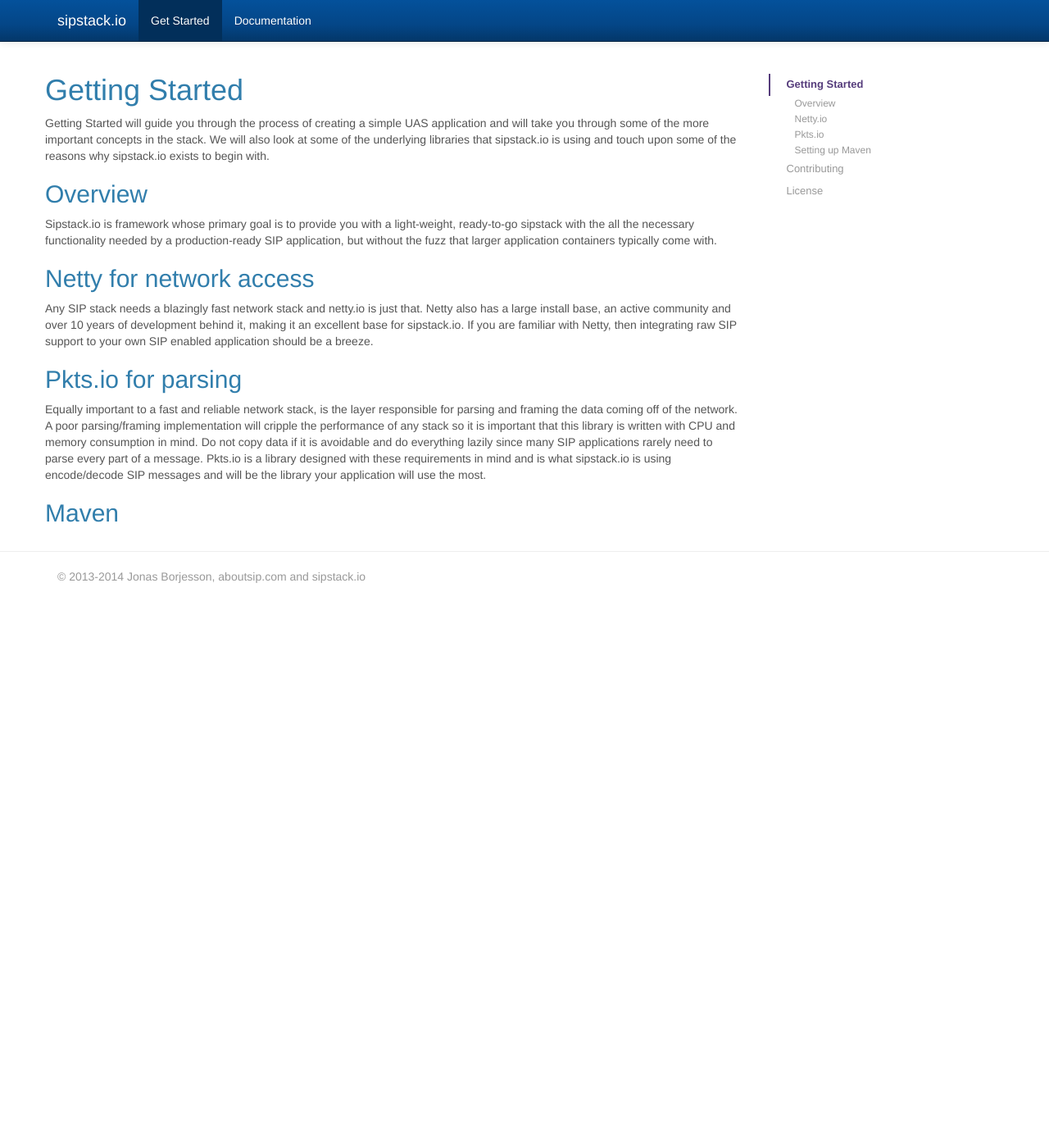
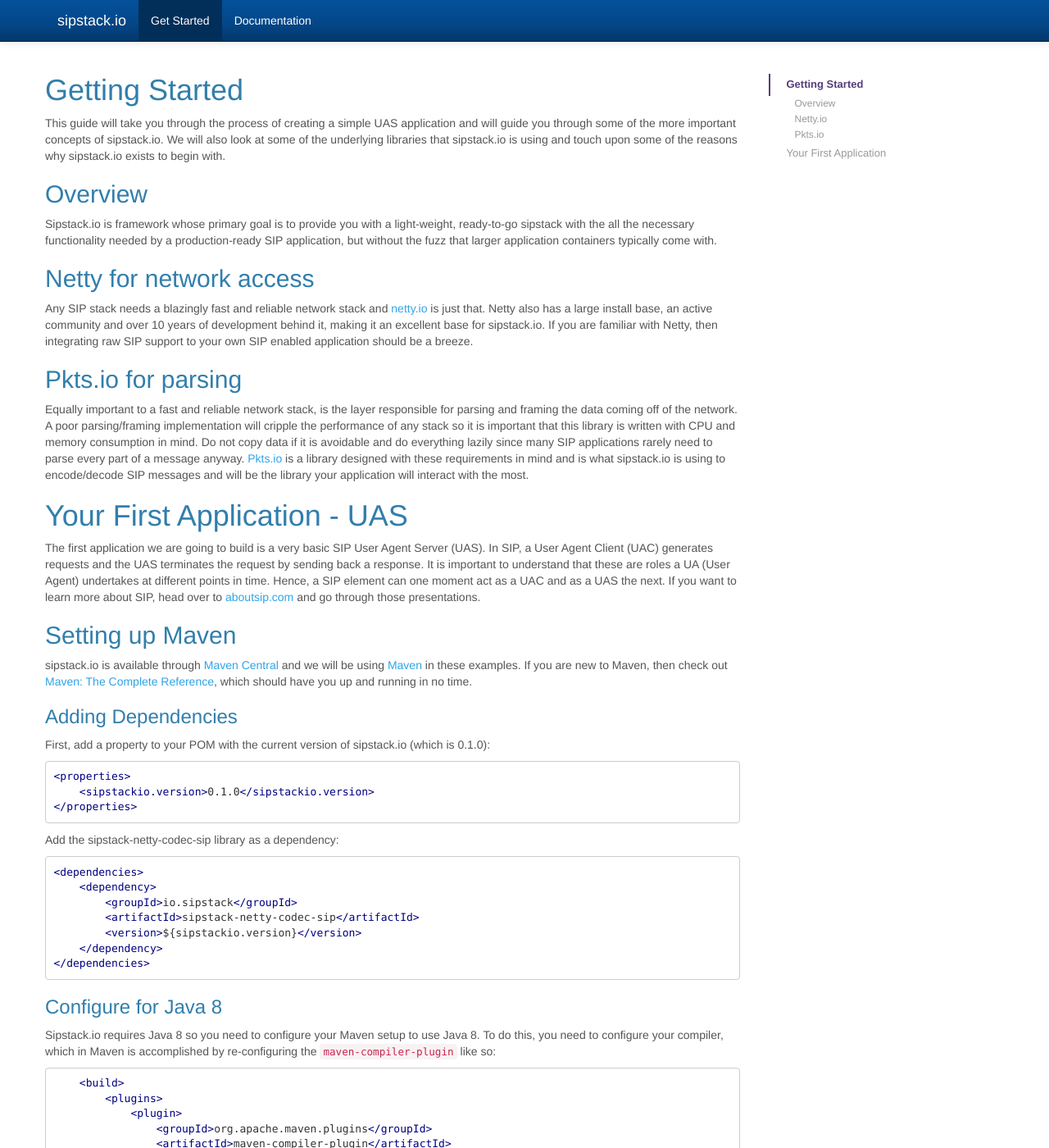
Before and after one commit to aboutsip/sipstack, a Jekyll site: the page built from getstarted.md, in a window 1280 px wide and 1400 px high. Shown: the whole window at 82% size. Built offline with Jekyll 4.4.1, drawn with Linux system fonts in a browser that asks for light colours; Markdown is read by kramdown in place of the engine named in the settings; some of the changed text lies outside the part shown.

Commit message:
half of the get started guide ready

````diff
--- a/_config.yaml
+++ b/_config.yaml
@@ -5,6 +5,7 @@
 author: Jonas Borjesson
 email: jonas@aboutsip.com
 title: sipstack.io
+sipstackio_version: 0.1.0
 
 url: "http://localhost:4000"
 
--- a/_includes/getstarted.html
+++ b/_includes/getstarted.html
@@ -8,21 +8,18 @@
                   <li><a href="#getting-started-overview">Overview</a></li>
                   <li><a href="#getting-started-netty">Netty.io</a></li>
                   <li><a href="#getting-started-pkts">Pkts.io</a></li>
-                  <li><a href="#getting-maven">Setting up Maven</a></li>
               </ul>
          </li>
          <li >
-              <a href="#contributing">Contributing</a>
+              <a href="#app-intro">Your First Application</a>
               <ul class="nav">
-                  <li><a href="#contributing-build-it">Build It</a></li>
-                  <li><a href="#contributing-ide">Using an IDE</a></li>
-                  <li><a href="#contributing-start-coding">Start Coding</a></li>
-                  <li><a href="#contributing-code-principals">Code Principals</a></li>
-                  <li><a href="#contributing-style-guide">Style Guide</a></li>
+                  <li><a href="#app-maven">Maven</a></li>
+                  <li><a href="#app-build-it">Build It</a></li>
+                  <li><a href="#app-ide">Using an IDE</a></li>
+                  <li><a href="#app-start-coding">Start Coding</a></li>
+                  <li><a href="#app-code-principals">Code Principals</a></li>
+                  <li><a href="#app-style-guide">Style Guide</a></li>
               </ul>
-         </li>
-         <li >
-              <a href="#license">License</a>
          </li>
       </ul>
    </div>
--- a/getstarted.md
+++ b/getstarted.md
@@ -3,12 +3,11 @@
 layout: info
 menu: getstarted.html
 active_element: getstarted
-sipstackio_version: 0.1.0
 ---
 
 <h1 id="getting-started">Getting Started</h1>
 
-Getting Started will guide you through the process of creating a simple UAS application and will take you through some of the more important concepts in the stack. We will also look at some of the underlying libraries that sipstack.io is using and touch upon some of the reasons why sipstack.io exists to begin with.
+This guide will take you through the process of creating a simple UAS application and will guide you through some of the more important concepts of sipstack.io. We will also look at some of the underlying libraries that sipstack.io is using and touch upon some of the reasons why sipstack.io exists to begin with.
 
 <h2 id="getting-started-overview">Overview</h2>
 
@@ -16,10 +15,69 @@
 
 <h2 id="getting-started-netty">Netty for network access</h2>
 
-Any SIP stack needs a blazingly fast network stack and netty.io is just that. Netty also has a large install base, an active community and over 10 years of development behind it, making it an excellent base for sipstack.io. If you are familiar with Netty, then integrating raw SIP support to your own SIP enabled application should be a breeze.
+Any SIP stack needs a blazingly fast and reliable network stack and [netty.io](http://www.netty.io) is just that. Netty also has a large install base, an active community and over 10 years of development behind it, making it an excellent base for sipstack.io. If you are familiar with Netty, then integrating raw SIP support to your own SIP enabled application should be a breeze.
 
 <h2 id="getting-started-pkts">Pkts.io for parsing</h2>
 
-Equally important to a fast and reliable network stack, is the layer responsible for parsing and framing the data coming off of the network. A poor parsing/framing implementation will cripple the performance of any stack so it is important that this library is written with CPU and memory consumption in mind. Do not copy data if it is avoidable and do everything lazily since many SIP applications rarely need to parse every part of a message. Pkts.io is a library designed with these requirements in mind and is what sipstack.io is using encode/decode SIP messages and will be the library your application will use the most.
+Equally important to a fast and reliable network stack, is the layer responsible for parsing and framing the data coming off of the network. A poor parsing/framing implementation will cripple the performance of any stack so it is important that this library is written with CPU and memory consumption in mind. Do not copy data if it is avoidable and do everything lazily since many SIP applications rarely need to parse every part of a message anyway. [Pkts.io](http://www.pkts.io) is a library designed with these requirements in mind and is what sipstack.io is using to encode/decode SIP messages and will be the library your application will interact with the most.
 
-<h2 id="getting-started-maven">Maven</h2>
+<h1 id="app-intro">Your First Application - UAS</h1>
+
+The first application we are going to build is a very basic SIP User Agent Server (UAS). In SIP, a User Agent Client (UAC) generates requests and the UAS terminates the request by sending back a response. It is important to understand that these are roles a UA (User Agent) undertakes at different points in time. Hence, a SIP element can one moment act as a UAC and as a UAS the next. If you want to learn more about SIP, head over to [aboutsip.com](http://www.aboutsip.com) and go through those presentations.
+
+<h2 id="app-maven">Setting up Maven</h2>
+
+sipstack.io is available through [Maven Central](http://search.maven.org/) and we will be using [Maven](http://maven.apache.org/) in these examples. If you are new to Maven, then check out [Maven: The Complete Reference](http://books.sonatype.com/mvnref-book/reference/), which should have you up and running in no time.
+
+<h3 id="app-maven-core-library">Adding Dependencies</h3>
+First, add a property to your POM with the current version of sipstack.io (which is {{ site.sipstackio_version }}):
+
+``` xml
+<properties>
+    <sipstackio.version>{{ site.sipstackio_version }}</sipstackio.version>
+</properties>
+```
+
+Add the sipstack-netty-codec-sip library as a dependency:
+
+``` xml
+<dependencies>
+    <dependency>
+        <groupId>io.sipstack</groupId>
+        <artifactId>sipstack-netty-codec-sip</artifactId>
+        <version>${sipstackio.version}</version>
+    </dependency>
+</dependencies>
+```
+
+<h3 id="app-maven-core-library">Configure for Java 8</h3>
+
+Sipstack.io requires Java 8 so you need to configure your Maven setup to use Java 8. To do this, you need to configure your compiler, which in Maven is accomplished by re-configuring the `maven-compiler-plugin` like so:
+
+```xml
+    <build>
+        <plugins>
+            <plugin>
+                <groupId>org.apache.maven.plugins</groupId>
+                <artifactId>maven-compiler-plugin</artifactId>
+                <version>3.1</version>
+                <!-- compile for Java 1.8 -->
+                <configuration>
+                    <source>1.8</source>
+                    <target>1.8</target>
+                    <encoding>UTF-8</encoding>
+                </configuration>
+            </plugin>
+        </plugins>
+    </build>
+```
+
+Your final pom.xml should look like something like the following [gist](https://gist.github.com/aboutsip/b697b39b692101370415)
+
+Now that we have Maven setup we are ready to start coding.
+
+<h2 id="app-netty">Configure Netty</h2>
+<h2 id="app-uas">Build the UAS</h2>
+<h2 id="app-fat-jar">Build a fat jar</h2>
+<h2 id="app-run-it">Run your application</h2>
+<h2 id="app-send-traffic">Send some traffic!</h2>
````
Also changed, not shown: 1 other file.
